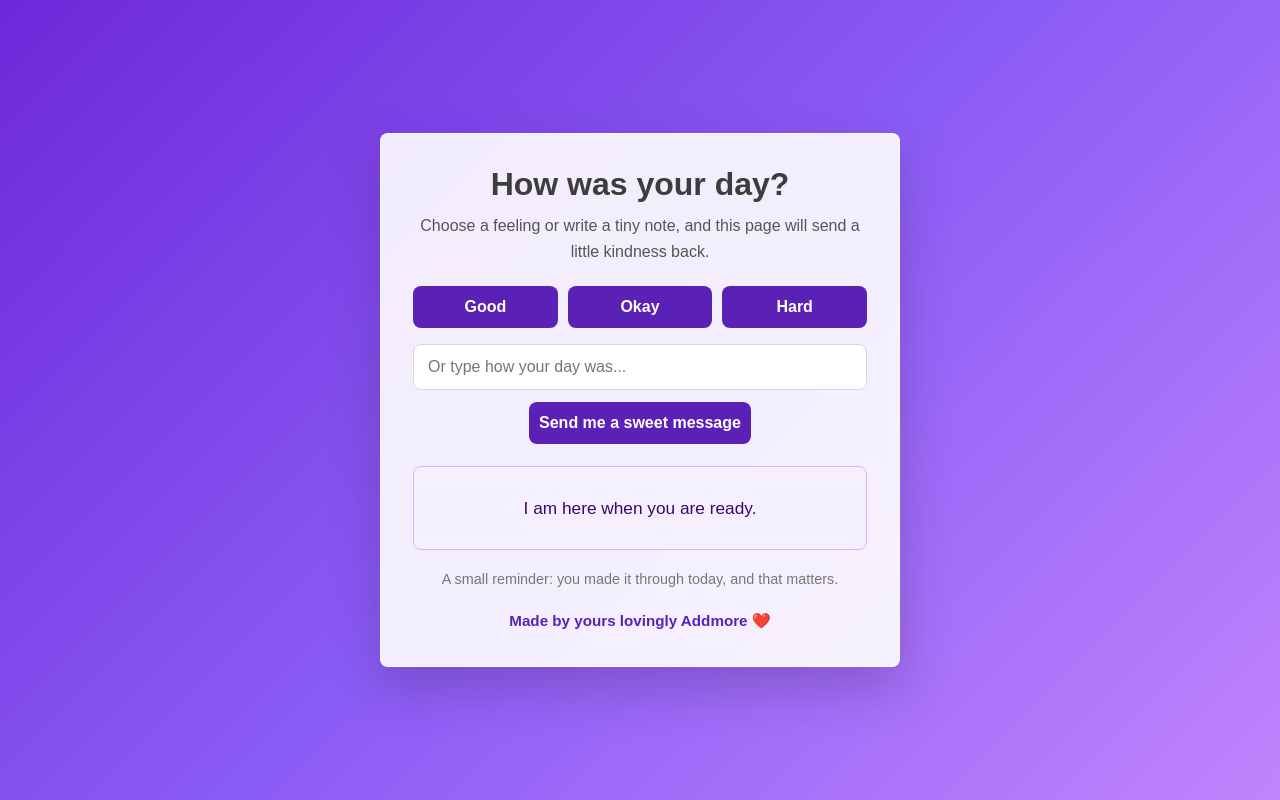
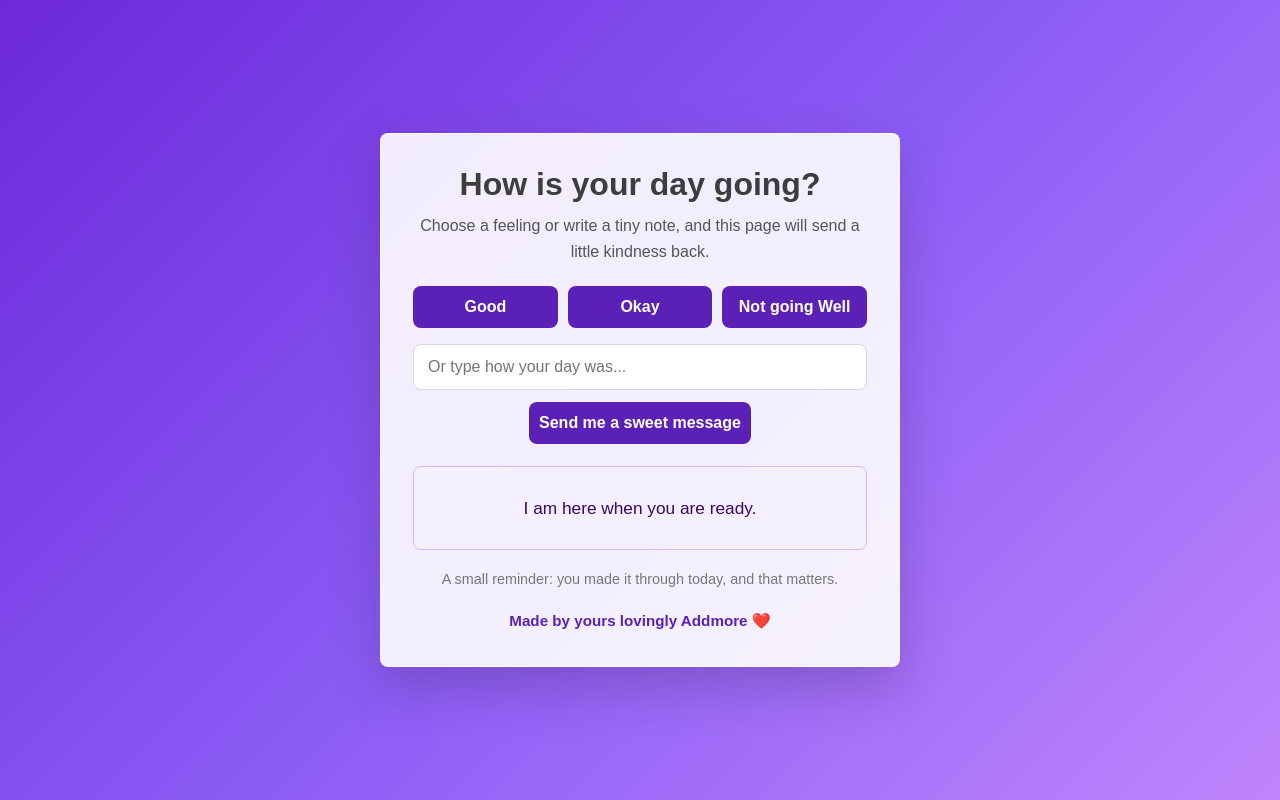
Before and after one commit to flackoishmael-crypto/HRM, a plain HTML site: page index.html in a window 1280 px wide. Drawn offline with Linux system fonts and the light colour scheme.

Commit message:
Update title and headings for better phrasing

```diff
--- a/index.html
+++ b/index.html
@@ -3,7 +3,7 @@
 <head>
   <meta charset="UTF-8">
   <meta name="viewport" content="width=device-width, initial-scale=1.0">
-  <title>How Was Your Day?</title>
+  <title>How is your day going?</title>
   <style>
     * {
       box-sizing: border-box;
@@ -124,13 +124,13 @@
 </head>
 <body>
   <main>
-    <h1>How was your day?</h1>
+    <h1>How is your day going?</h1>
     <p>Choose a feeling or write a tiny note, and this page will send a little kindness back.</p>
 
     <div class="mood-buttons" aria-label="Choose how your day felt">
       <button type="button" data-mood="good">Good</button>
       <button type="button" data-mood="okay">Okay</button>
-      <button type="button" data-mood="hard">Hard</button>
+      <button type="button" data-mood="hard">Not going Well</button>
     </div>
 
     <input id="dayInput" type="text" placeholder="Or type how your day was..." aria-label="Describe your day">
@@ -153,7 +153,7 @@
     const messages = {
       good: "Flacko is happy that you are having a good day. Keep the warm parts of today close, and let them remind you that good moments can find you again.",
       okay: "Addmore wishes you a better day. An okay day still counts, and you deserve a soft landing now.",
-      hard: "Addmore wishes you a better day. Please be gentle with yourself tonight. You do not have to solve everything before you rest."
+      not going well: "Addmore wishes you a better day. Please be gentle with yourself tonight. You do not have to solve everything before you rest."
     };
 
     function showMessage(text) {
```
